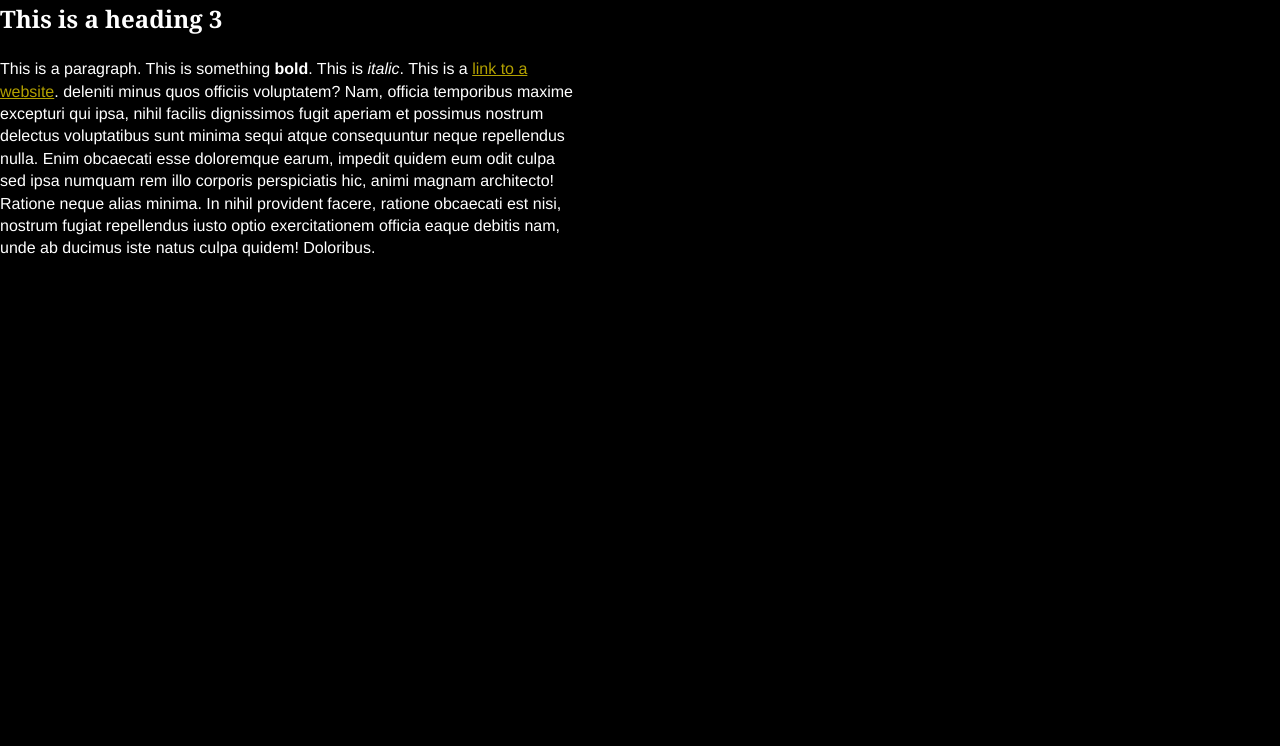
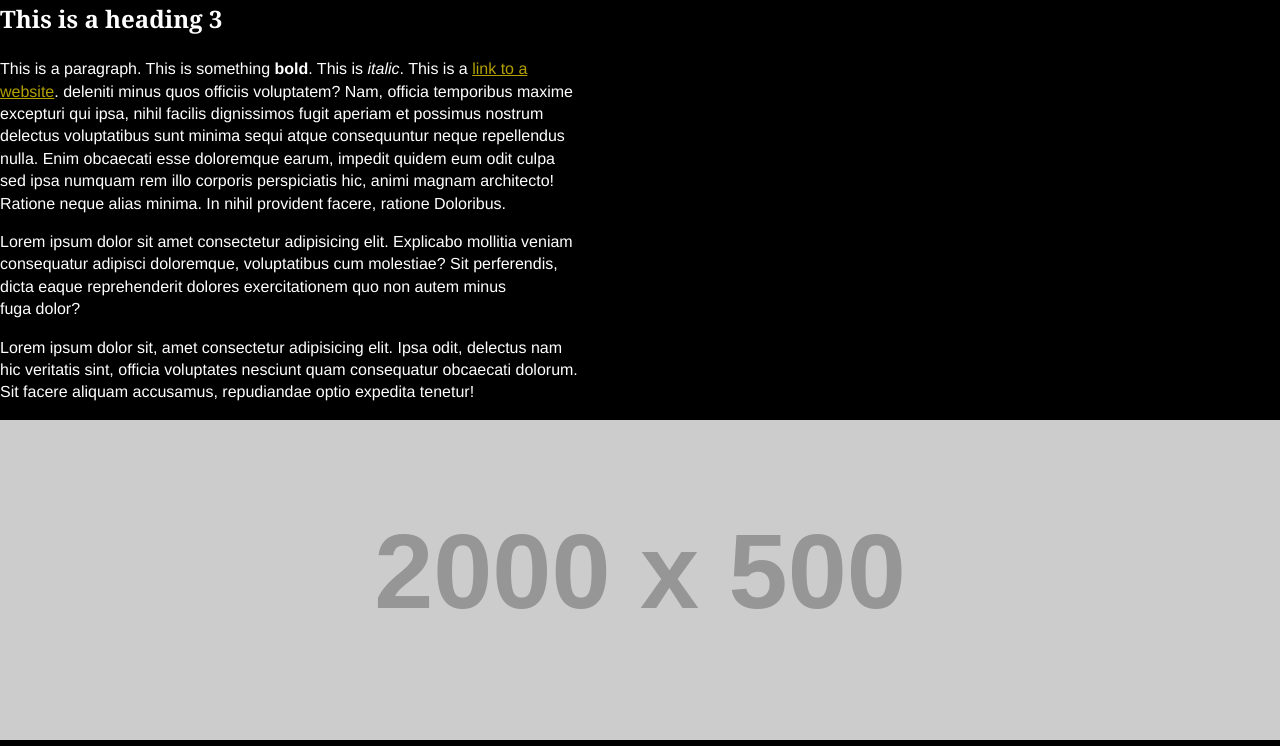
Before and after one commit to emiyaji/simplebase, a plain HTML site: page index.html in a window 1280 px wide. Shown: the part 179-925 px from the top of the page. Before the commit the page ends 800 px from the top, so only its background shows below. Drawn offline with Linux system fonts and the light colour scheme; placeholder pictures from the web are drawn by us.

Commit message:
added img

```diff
--- a/css/style.css
+++ b/css/style.css
@@ -12,6 +12,7 @@
 --font-headings: Georgia, serif;
 
 }
+CSS TABLE OF CONTENTS
 
 /* GLOBAL RESET */
 /* REMOVE DEFAULT 8px MARGIN ON BODY */
@@ -71,3 +72,11 @@ max-width: 65ch;
 /*new school widow slayer */
 text-wrap: pretty;
 }
+
+/*GLOBAL MEDIA */
+
+img {
+    max-width: 100%;
+    height: auto;
+    /* preserves ratio of pic^^*/
+}
--- a/index.html
+++ b/index.html
@@ -10,6 +10,14 @@
     <h1>This is a heading 1</h1>
     <h2>This is a heading 2</h2>
     <h3>This is a heading 3</h3>
-    <p>This is a paragraph. This is something <strong>bold</strong>. This is <em>italic</em>. This is a <a href="#">link to a website</a>. deleniti minus quos officiis voluptatem? Nam, officia temporibus maxime excepturi qui ipsa, nihil facilis dignissimos fugit aperiam et possimus nostrum delectus voluptatibus sunt minima sequi atque consequuntur neque repellendus nulla. Enim obcaecati esse doloremque earum, impedit quidem eum odit culpa sed ipsa numquam rem illo corporis perspiciatis hic, animi magnam architecto! Ratione neque alias minima. In nihil provident facere, ratione obcaecati est nisi, nostrum fugiat repellendus iusto optio exercitationem officia eaque debitis nam, unde ab ducimus iste natus culpa quidem! Doloribus.</p>
+    <p>This is a paragraph. This is something <strong>bold</strong>. This is <em>italic</em>. This is a <a href="#">link to a website</a>. deleniti minus quos officiis voluptatem? Nam, officia temporibus maxime excepturi qui ipsa, nihil facilis dignissimos fugit aperiam et possimus nostrum delectus voluptatibus sunt minima sequi atque consequuntur neque repellendus nulla. Enim obcaecati esse doloremque earum, impedit quidem eum odit culpa sed ipsa numquam rem illo corporis perspiciatis hic, animi magnam architecto! Ratione neque alias minima. In nihil provident facere, ratione Doloribus.</p>
+
+    <p>Lorem ipsum dolor sit amet consectetur adipisicing elit. Explicabo mollitia veniam consequatur adipisci doloremque, voluptatibus cum molestiae? Sit perferendis, dicta eaque reprehenderit dolores exercitationem quo non autem minus fuga dolor?</p>
+
+    <p>Lorem ipsum dolor sit, amet consectetur adipisicing elit. Ipsa odit, delectus nam hic veritatis sint, officia voluptates nesciunt quam consequatur obcaecati dolorum. Sit facere aliquam accusamus, repudiandae optio expedita tenetur!</p>
+
 </body>
+
+<img src="https://via.placeholder.com/2000x500" alt="placeholder image" width="2000" height="250">
+
 </html>
```
